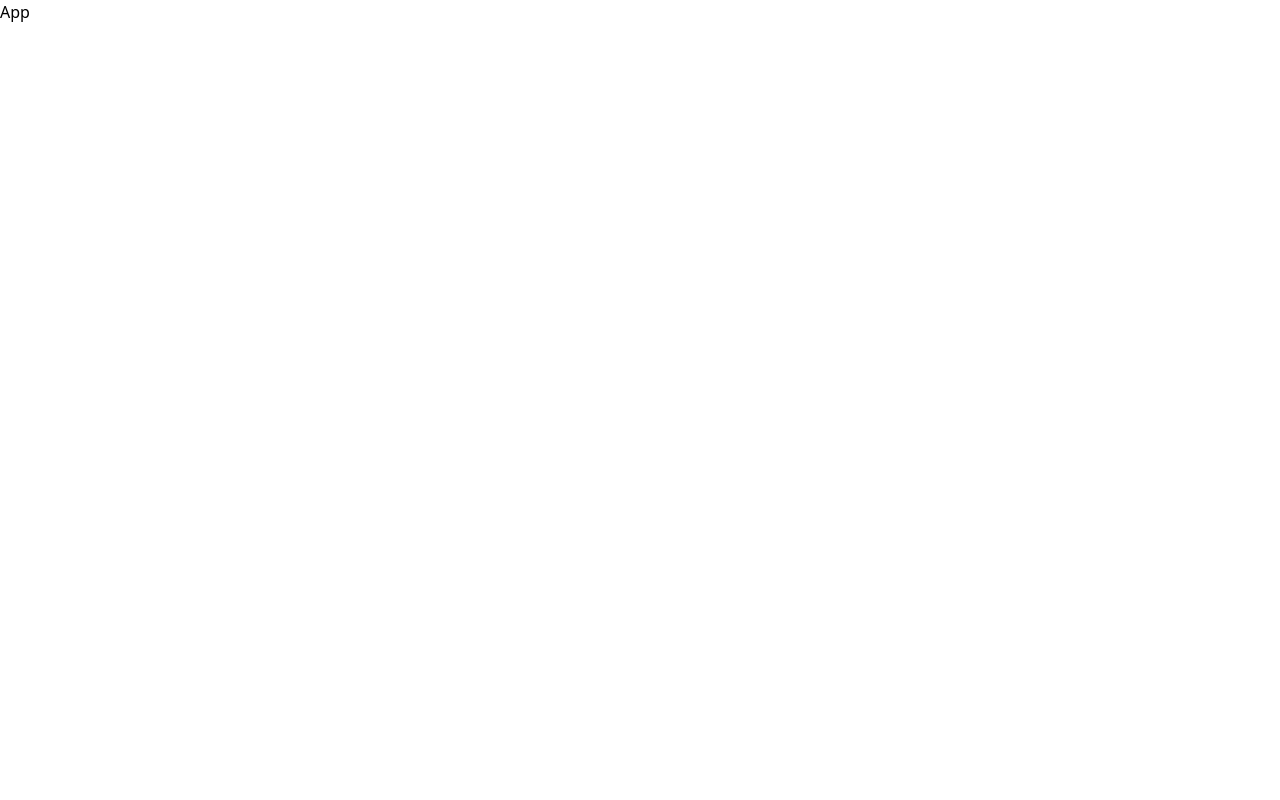
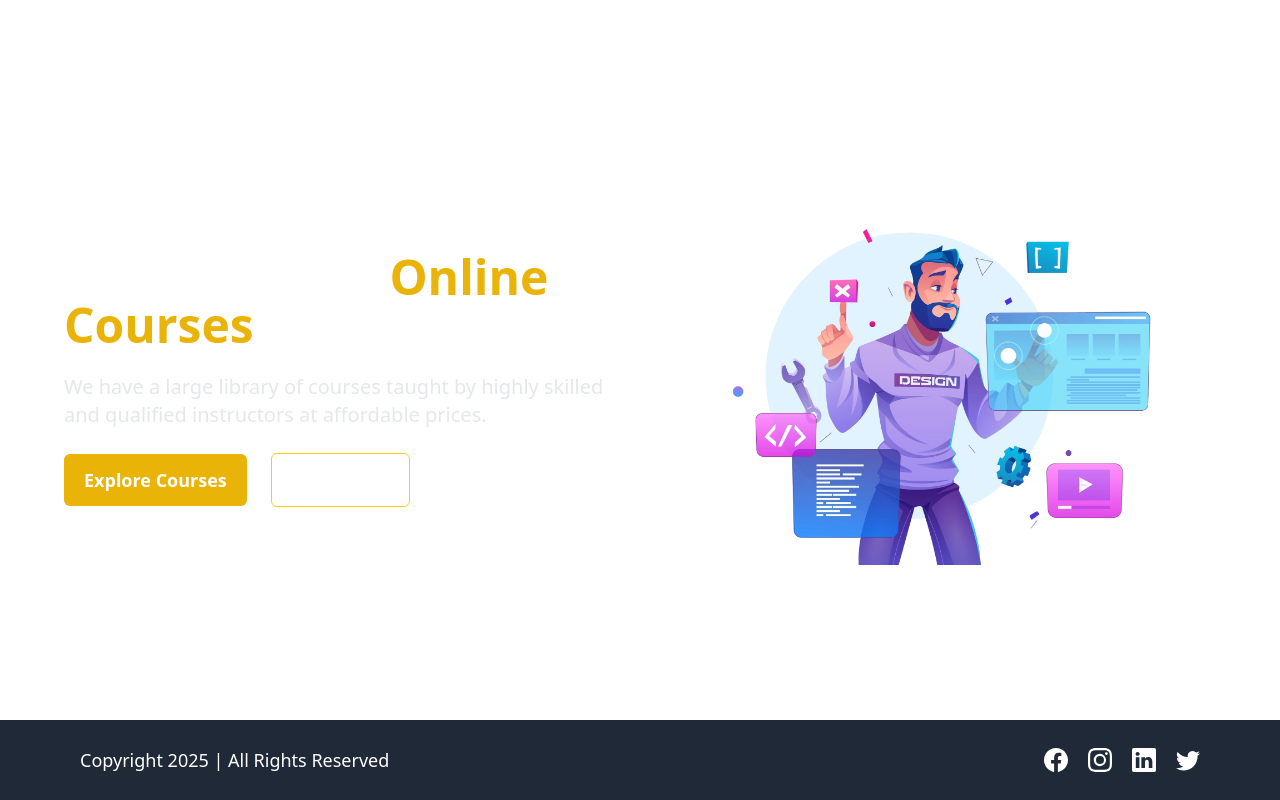
Before and after one commit to KumarSaiUggina/LMS-Project-frontend, a React (Vite) app: page / in a window 1280 px wide. Built offline with nearby package versions, Linux system fonts and the light colour scheme.

Commit message:
Added Layout and integrated to Home Page

```diff
--- a/eslint.config.js
+++ b/eslint.config.js
@@ -1,9 +1,9 @@
 import js from '@eslint/js'
-import globals from 'globals'
 import react from 'eslint-plugin-react'
 import reactHooks from 'eslint-plugin-react-hooks'
 import reactRefresh from 'eslint-plugin-react-refresh'
 import simpleImportSort from "eslint-plugin-simple-import-sort";
+import globals from 'globals'
 
 export default [
   { ignores: ['dist'] },
@@ -37,6 +37,7 @@
       ],
       "simple-import-sort/imports": "error",
       "simple-import-sort/exports": "error",
+      "react/prop-types": "off",
     },
   },
 ]
--- a/src/App.jsx
+++ b/src/App.jsx
@@ -1,14 +1,14 @@
 import "./App.css";
 
-// import { Routes } from "react-router-dom";
-
+import { Routes, Route } from "react-router-dom";
+import HomePage from "./Pages/HomePage";
 
 function App() {
   return (
     <>
-      <h1>App</h1>
-      {/* <Routes><Route path="/" element={<Home />} /></Routes> */}
-
+      <Routes>
+        <Route path="/" element={<HomePage />}></Route>
+      </Routes>
     </>
   );
 }
--- a/src/Components/Footer.jsx
+++ b/src/Components/Footer.jsx
@@ -7,7 +7,7 @@
     <>
       <footer className="relative left-0 bottom-0 h-[10vh] py-5 flex flex-col sm:flex-row items-center justify-between text-white bg-gray-800 sm:px-20 ">
         <section className="text-lg">
-          Copyright {year} | All Right Reserved
+          Copyright {year} | All Rights Reserved
         </section>
         <section className="flex items-center justify-center gap-5 text-2xl text-white ">
           <a className="hover:text-yellow-500 transition-all ease-in-out duration-300 ">
--- /dev/null
+++ b/src/Layouts/HomeLayout.jsx
@@ -0,0 +1,66 @@
+import { AiFillCloseCircle } from "react-icons/ai";
+import { FiMenu } from "react-icons/fi";
+import { Link } from "react-router-dom";
+
+import Footer from "../Components/Footer";
+function HomeLayout({children}) {
+  function changeWidth() {
+    const drawerSide = document.getElementsByClassName("drawer-side");
+    drawerSide[0].style.width = 'auto';
+  }
+
+  function hideDrawer() {
+    const element = document.getElementsByClassName("drawer-toggle");
+    element[0].checked = false;
+
+    const drawerSide = document.getElementsByClassName("drawer-side");
+    drawerSide[0].style.width = 0;
+  }
+  return (
+    <div className="min-h-[90vh]">
+      <div className="drawer absolute left-0 z-50 w-fit ">
+        <input className="drawer-toggle" id="my-drawer" type="checkbox" />
+        <div className="drawer-content">
+          <label htmlFor="my-drawer" className="cursor-pointer relative ">
+            <FiMenu
+              onClick={changeWidth}
+              size={"32px"}
+              className="font-bold text-white m-4 "
+            />
+          </label>
+        </div>
+        <div className="drawer-side w-0">
+          <label htmlFor="my-drawer" className="drawer-overlay"></label>
+          <ul className="menu p-4 w-48 sm:w-80 bg-base-200 text-base-content relative ">
+            <li className="w-fit absolute right-2 z-50">
+              <button onClick={hideDrawer}>
+                <AiFillCloseCircle
+                    size={24}
+                />
+              </button>
+            </li>
+            <li>
+                <Link to='/' >Home</Link>
+            </li>
+            <li>
+                <Link to='/courses' >All Courses</Link>
+            </li>
+            <li>
+                <Link to='/contact' >Contact Us</Link>
+            </li>
+            <li>
+                <Link to='/about' >About Us</Link>
+            </li>
+          </ul>
+        </div>
+      </div>
+
+      {children}
+
+      <Footer/>
+
+    </div>
+  );
+}
+
+export default HomeLayout;
--- /dev/null
+++ b/src/Pages/HomePage.jsx
@@ -0,0 +1,42 @@
+import { Link } from "react-router-dom";
+
+import HomePageImage from '../Assets/Images/homePageMainImage.png'
+import HomeLayout from "../Layouts/HomeLayout";
+
+function HomePage() {
+  return (
+    <HomeLayout>
+      <div className="pt-10 text-white flex items-center justify-center gap-10 mx-16 h-[90vh]">
+        <div className="w-1/2 space-y-6">
+          <h1 className="text-5xl font-semibold">
+            Find out best
+            <span className="text-yellow-500 font-bold ml-3">Online Courses</span>
+          </h1>
+          <p className="text-xl text-gray-200">
+            We have a large library of courses taught by highly skilled and
+            qualified instructors at affordable prices.
+          </p>
+
+          <div className="space-x-6">
+            <Link to="/courses">
+              <button className="bg-yellow-500 px-5 py-3 rounded-md font-semibold text-lg cursor-pointer hover:bg-yellow-600 transition-all ease-in-out duration-300 ">
+                Explore Courses
+              </button>
+            </Link>
+            <Link to="/contact">
+              <button className="border border-yellow-400 px-5 py-3 rounded-md font-semibold text-lg cursor-pointer hover:bg-yellow-600 transition-all ease-in-out duration-300 ">
+                Contact Us
+              </button>
+            </Link>
+          </div>
+        </div>
+
+        <div className="w-1/2 flex items-center justify-center">
+            <img alt="homepage image" src={HomePageImage}/>
+        </div>
+      </div>
+    </HomeLayout>
+  );
+}
+
+export default HomePage;
--- a/tailwind.config.js
+++ b/tailwind.config.js
@@ -4,5 +4,5 @@
   theme: {
     extend: {},
   },
-  plugins: [],
+  plugins: [require("daisyui"), require("@tailwindcss/line-clamp")],
 };
```
Also changed, not shown: src/Assets/Images/homePageMainImage.png (added).
